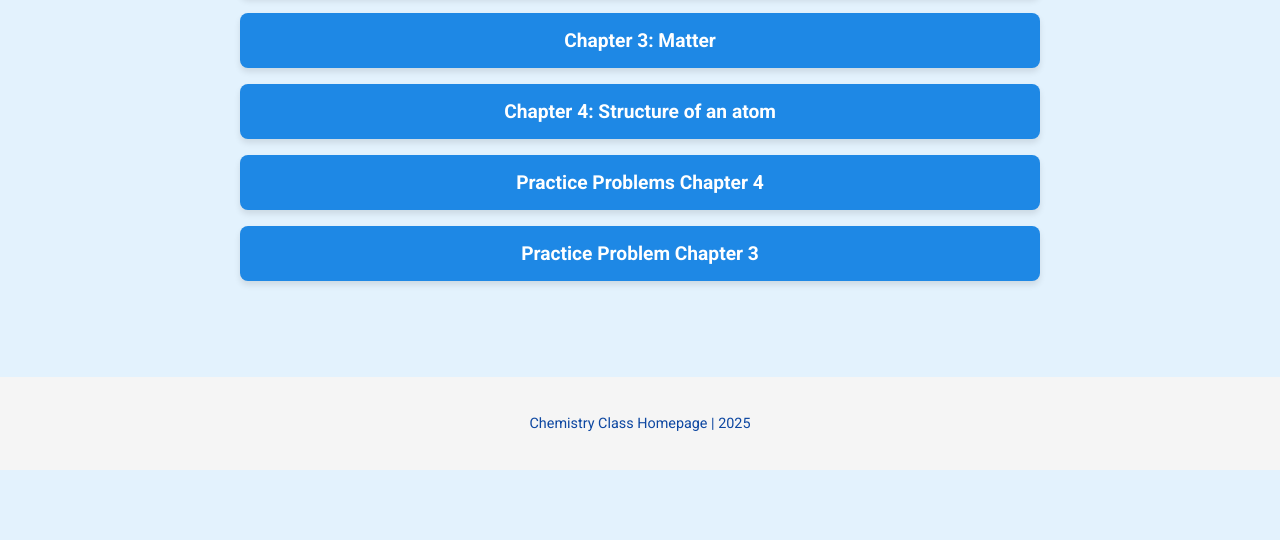
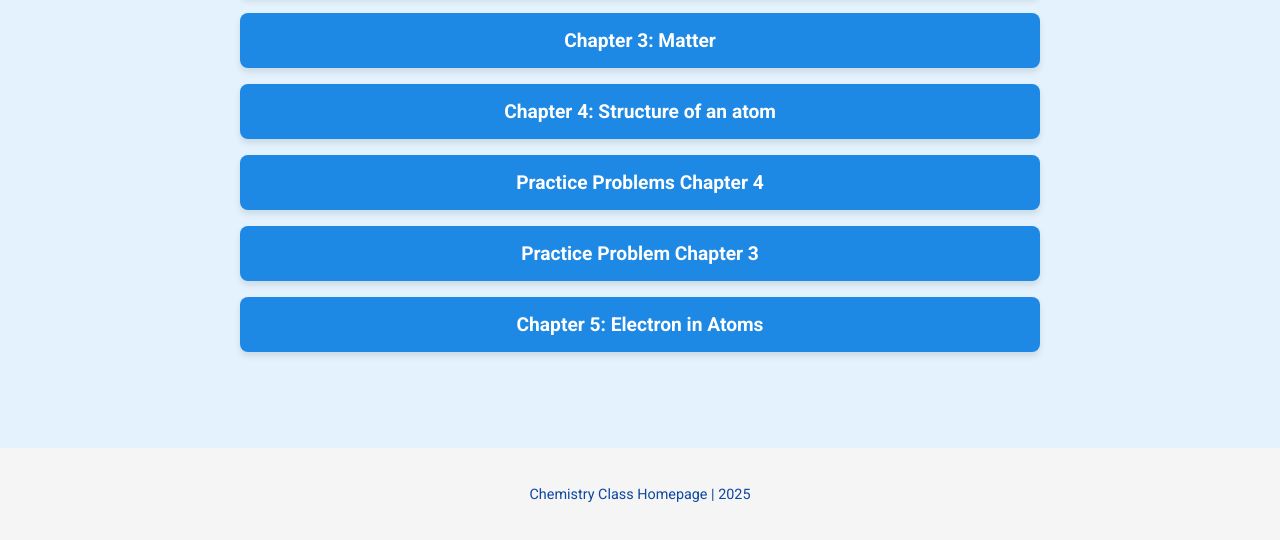
Before and after one commit to frankmartinez-teachercnsp/ChemistriCNSP, a plain HTML site: page index.html in a window 1280 px wide. Shown: the part 346-886 px from the top of the page. Before the commit the page ends 816 px from the top, so only its background shows below. Drawn offline with Linux system fonts and the light colour scheme.

Commit message:
cap 5 index

```diff
--- a/index.html
+++ b/index.html
@@ -24,7 +24,8 @@
             <li><a href="chapter4.html">Chapter 4: Structure of an atom</a></li>
 	    <li><a href="practica_isotopos.html">Practice Problems Chapter 4</a></li>
 	    <li><a href="problemas-practica-cap3.html">Practice Problem Chapter 3</a></li>
-            </ul>
+	    <li><a href="chapter5.html">Chapter 5: Electron in Atoms</a></li>
+	</ul>
     </main>
 
     <footer>
```
